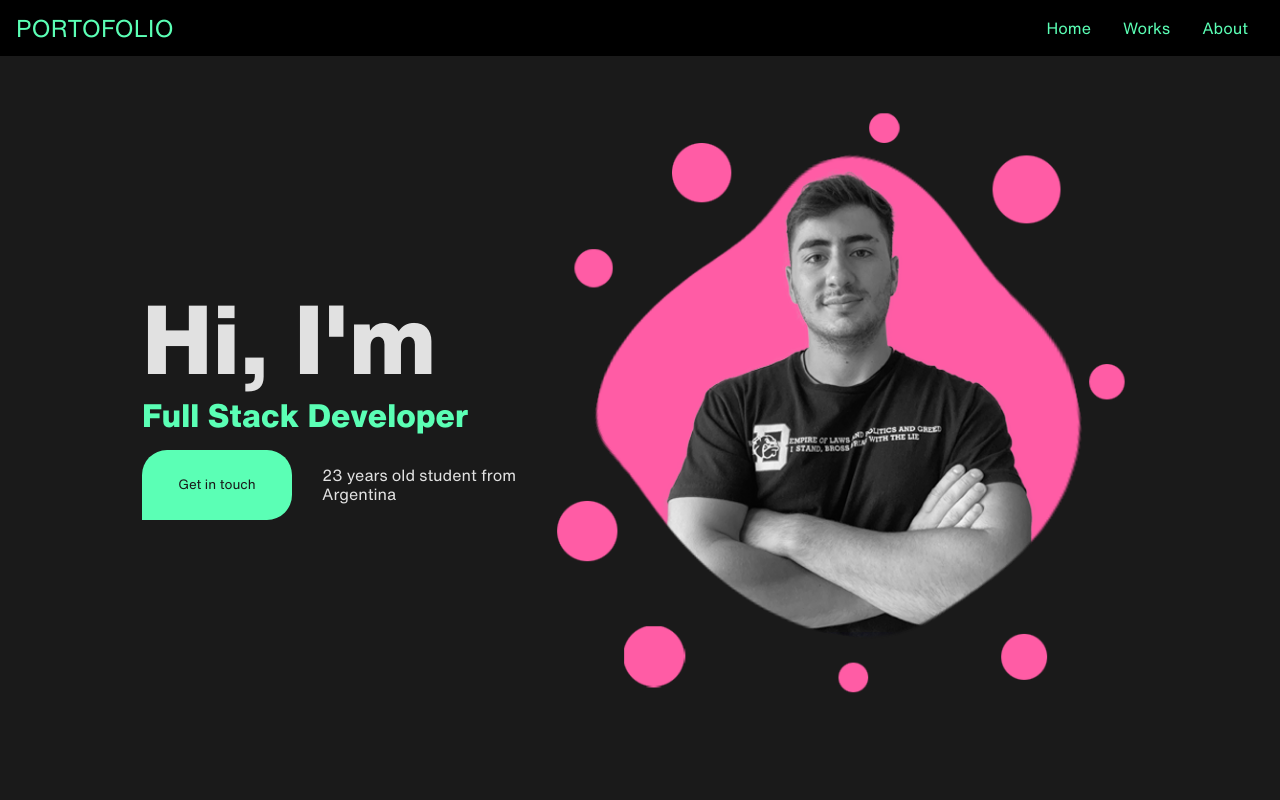
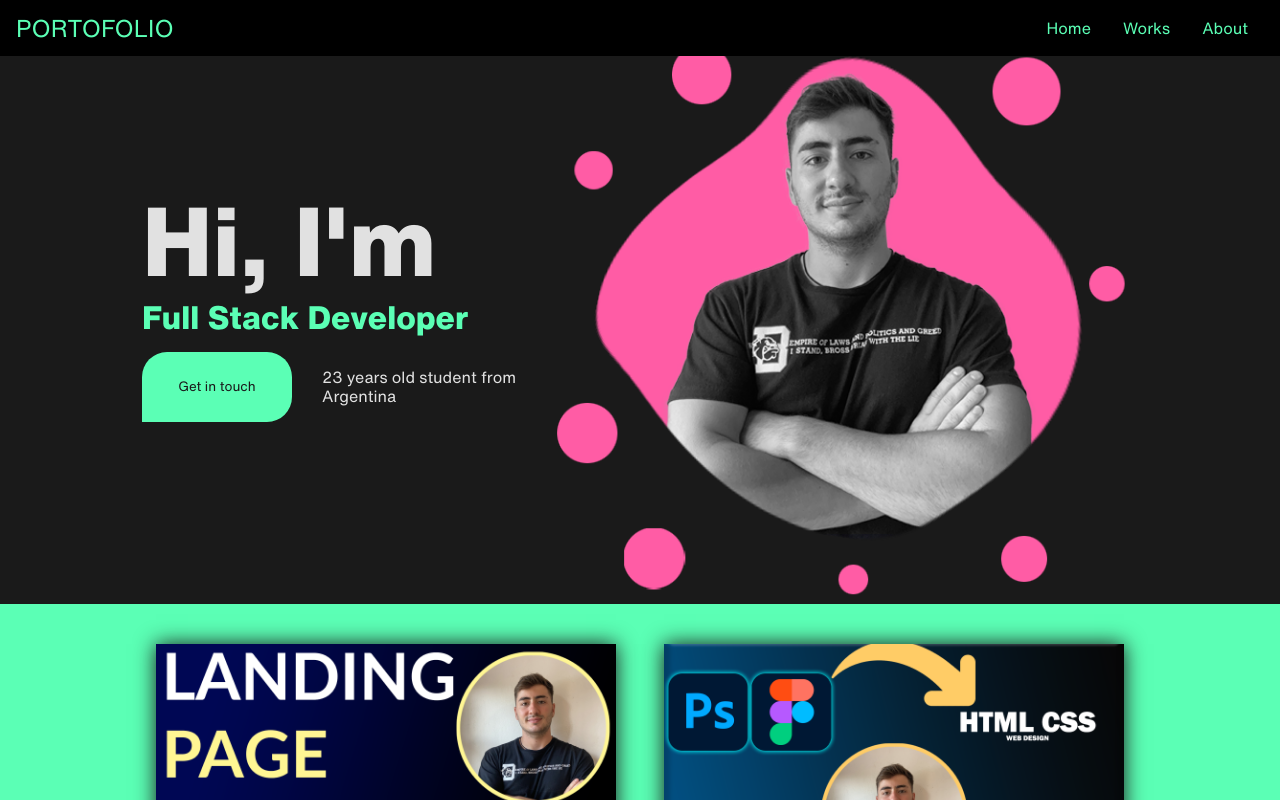
Before and after one commit to GabrielGiorgis/portofolio-client, a React (Vite) app: page / in a window 1280 px wide. Shown: the top 800 px of the page. Built offline with nearby package versions, Linux system fonts and the light colour scheme.

Commit message:
Style fixed

```diff
--- a/src/style-sheets/style-landing.css
+++ b/src/style-sheets/style-landing.css
@@ -109,6 +109,9 @@ body {
     flex-direction: column;
     justify-content: center;
     align-items: center;
+    margin: 0;
+    padding: 0;
+    list-style: none;
 }
 
 .deploy-menu ul li {
@@ -139,7 +142,7 @@ body {
     display: flex;
     justify-content: center;
     align-items: center;
-    height: 100vh;
+    height: 100%;
     padding: 0 24px;
 }
 
```
